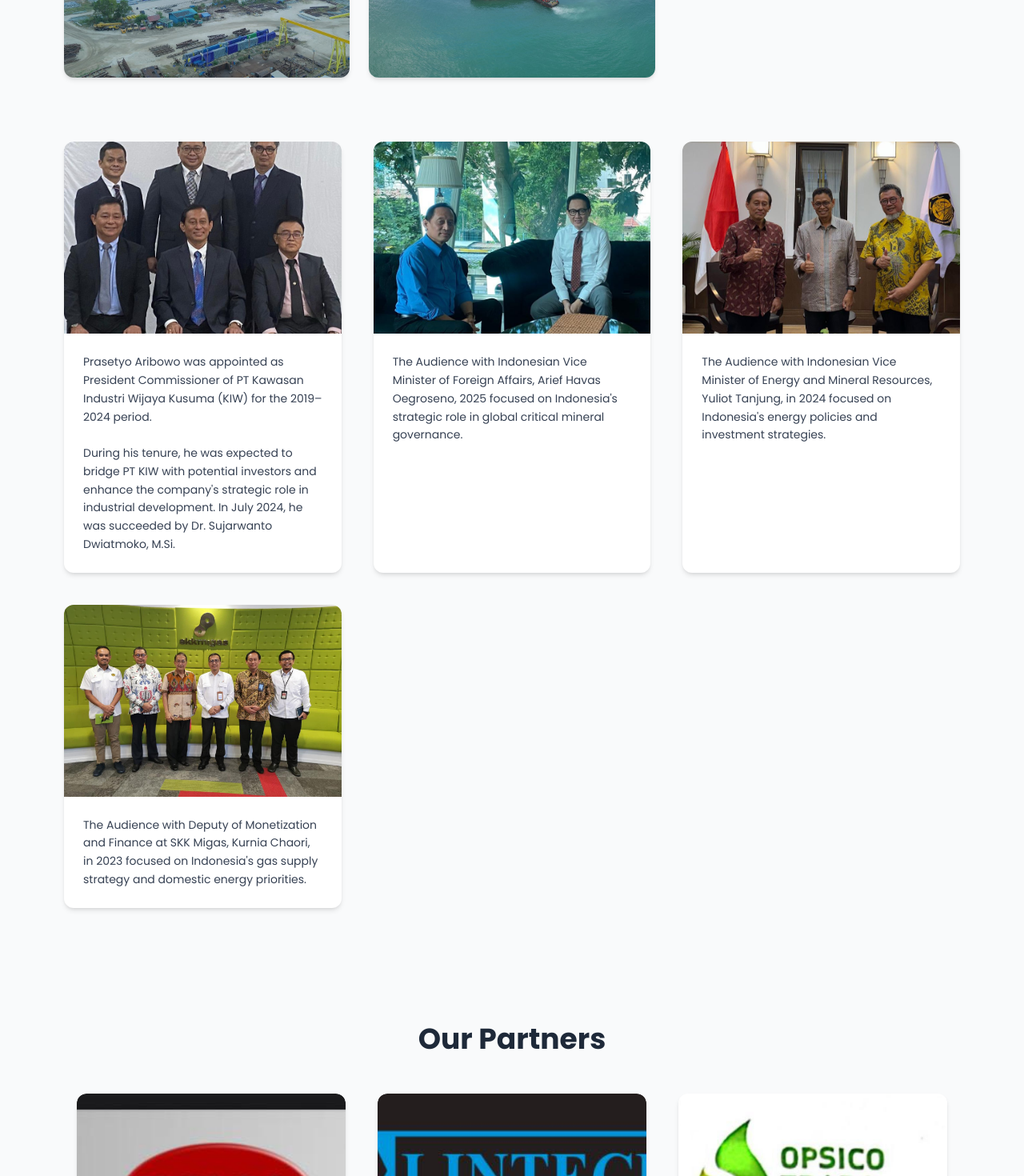
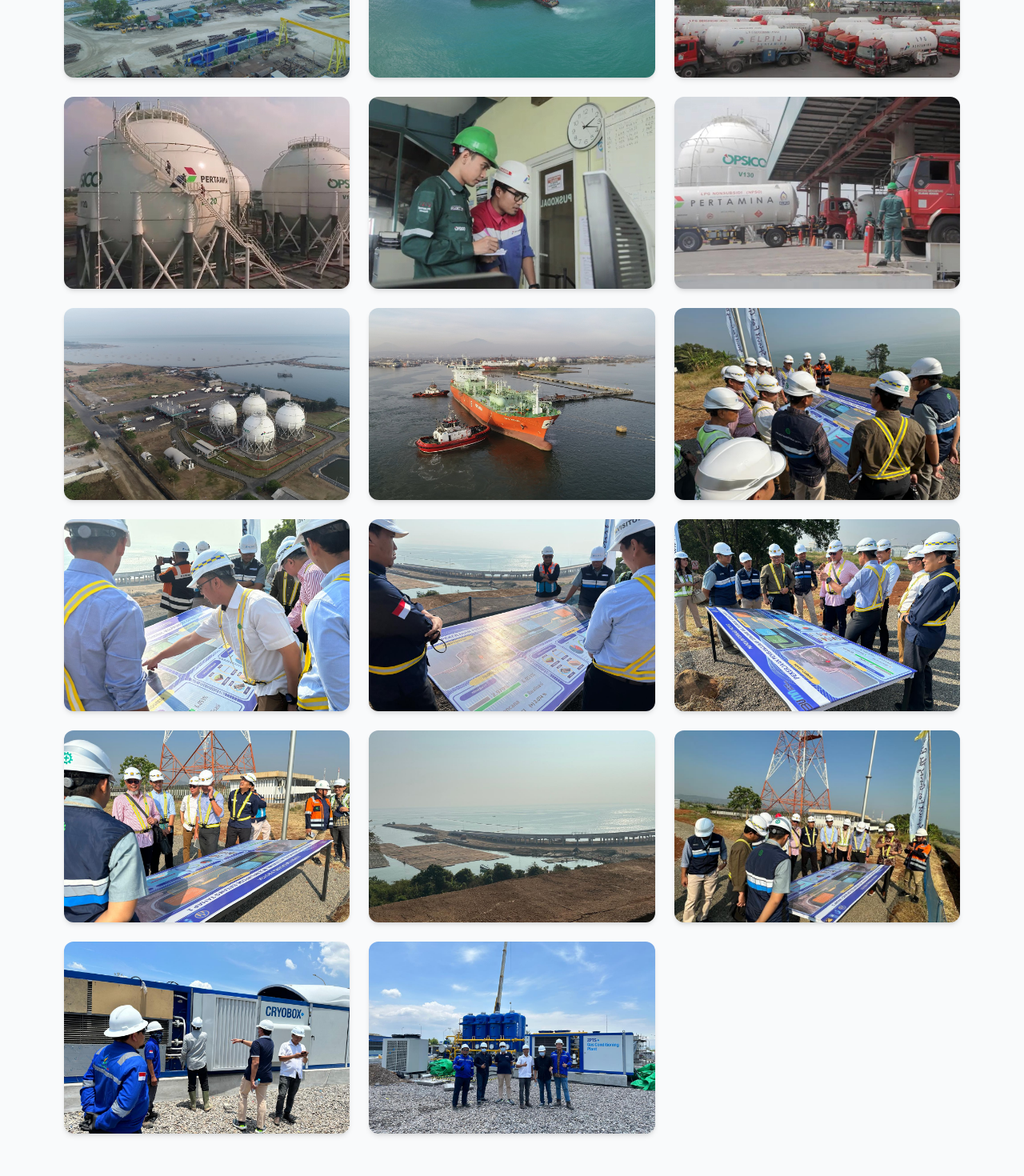
Before and after one commit to Firosmalik000/handira-minergi-nusantara, a Next.js app: page / in a window 1280 px wide. Shown: the part 7980-9450 px from the top of the page at 80% size. Built offline with nearby package versions, Linux system fonts and the light colour scheme.

Commit message:
Update Galery.tsx

```diff
--- a/src/section/Galery.tsx
+++ b/src/section/Galery.tsx
@@ -69,7 +69,29 @@ const Galery = () => {
     },
   };
 
-  const imageGal = ['/gall1.jpg', '/gall2.jpg', '/gall3.jpg', '/gall4.jpg', '/gall5.jpg'];
+const imageGal = [
+  '/gall1.jpg',
+  '/gall2.jpg',
+  '/gall3.jpg',
+  '/gall4.jpg',
+  '/gall5.jpg',
+  '/gall6.jpg',
+  '/gall7.jpg',
+  '/gall8.jpg',
+  '/gall9.jpg',
+  '/gall10.jpg',
+  '/gall11.jpg',
+  '/gall12.jpg',
+  '/gall13.jpg',
+  '/gall14.jpg',
+  '/gall15.jpg',
+  '/gall16.jpg',
+  '/gall17.jpg',
+  '/gall18.jpg',
+  '/gall19.jpg',
+  '/gall20.jpg',
+];
+
   const { title, subtitle, items } = content[language];
 
   return (
```
